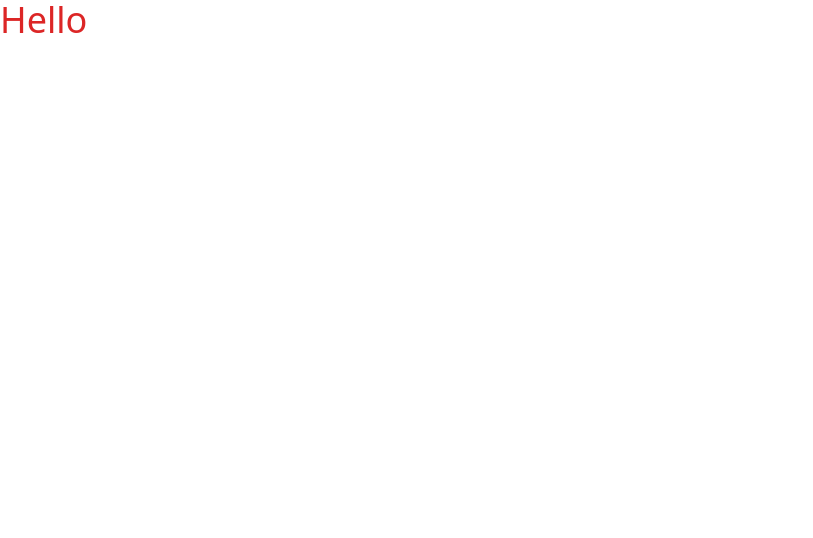
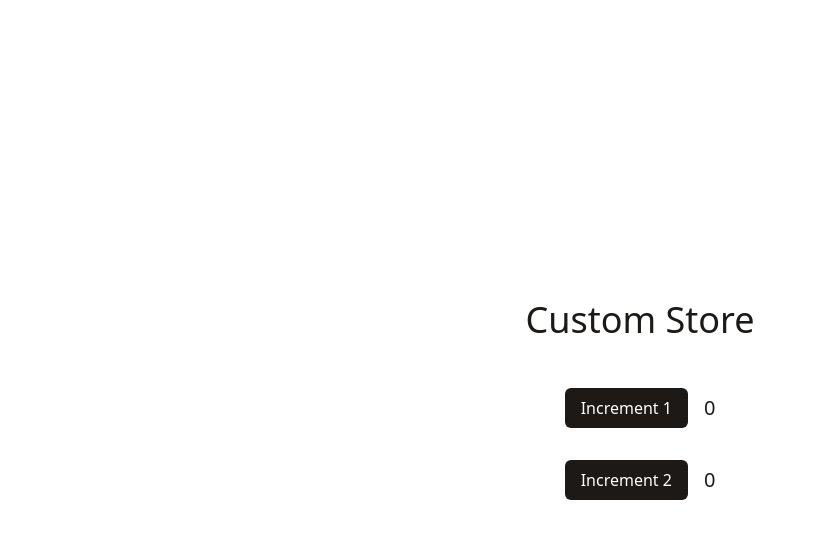
Before and after one commit to Girish21/use-sync-external-store, a React (Vite) app: page / in a window 1280 px wide. Shown: the top 538 px of the page, without its empty margins (0-813 px from the left). Built offline with nearby package versions, Linux system fonts and the light colour scheme.

Commit message:
example base setup

```diff
--- a/src/App.tsx
+++ b/src/App.tsx
@@ -1,9 +1,58 @@
-function App() {
+import { Button as BaseButton, Text as BaseText } from "./component";
+import { Main, Row, Section } from "./layout";
+import { InferStoreState, createStore } from "./store";
+
+const countStore = createStore({ count_1: 0, count_2: 1 });
+
+const Button = (
+  props: React.ComponentProps<typeof BaseButton> & {
+    stateKey: StoreStateKey;
+  }
+) => {
+  // eslint-disable-next-line @typescript-eslint/no-unused-vars
+  const { stateKey, onClick, ...tail } = props;
+
+  const handleClick = (e: React.MouseEvent<HTMLButtonElement>) => {
+    // noop
+
+    onClick?.(e);
+  };
+
+  return <BaseButton onClick={handleClick} {...tail} />;
+};
+
+const Text = (
+  props: Omit<React.ComponentProps<typeof BaseText>, "children"> & {
+    stateKey: StoreStateKey;
+  }
+) => {
+  // eslint-disable-next-line @typescript-eslint/no-unused-vars
+  const { stateKey, ...tail } = props;
+
+  const value = 0;
+
+  return <BaseText {...tail}>{value}</BaseText>;
+};
+
+const App = () => {
   return (
-    <>
-      <h1 className="text-4xl text-red-600">Hello</h1>
-    </>
+    <Main>
+      <h1 className="text-4xl text-stone-900">Custom Store</h1>
+      <Section>
+        <Row>
+          <Button stateKey="count_1">Increment 1</Button>
+          <Text stateKey="count_1" />
+        </Row>
+        <Row>
+          <Button stateKey="count_2">Increment 2</Button>
+          <Text stateKey="count_2" />
+        </Row>
+      </Section>
+    </Main>
   );
-}
+};
+
+type StoreState = InferStoreState<typeof countStore>;
+type StoreStateKey = keyof StoreState;
 
 export default App;
--- /dev/null
+++ b/src/component.tsx
@@ -0,0 +1,18 @@
+import React from "react";
+
+export const Button: React.FC<React.ButtonHTMLAttributes<HTMLButtonElement>> = (
+  props
+) => {
+  return (
+    <button
+      className="px-4 py-2 bg-stone-900 text-white rounded-md active:scale-90 transition-transform duration-150 ease-out"
+      {...props}
+    />
+  );
+};
+
+export const Text: React.FC<React.HTMLAttributes<HTMLParagraphElement>> = (
+  props
+) => {
+  return <p className="text-stone-900 text-xl" {...props} />;
+};
--- /dev/null
+++ b/src/layout.tsx
@@ -0,0 +1,19 @@
+import React from "react";
+
+export const Main: React.FC<{ children: React.ReactNode }> = ({ children }) => {
+  return (
+    <main className="flex items-center justify-center flex-col gap-12 h-full">
+      {children}
+    </main>
+  );
+};
+
+export const Section: React.FC<{ children: React.ReactNode }> = ({
+  children,
+}) => {
+  return <section className="flex flex-col gap-8">{children}</section>;
+};
+
+export const Row: React.FC<{ children: React.ReactNode }> = ({ children }) => {
+  return <div className="flex flex-row items-center gap-4">{children}</div>;
+};
--- /dev/null
+++ b/src/store.ts
@@ -0,0 +1,15 @@
+export function createStore<T>(initialState: T) {
+  let state = initialState;
+
+  return {
+    getState: () => state,
+    setState: (newState: T) => {
+      state = newState;
+    },
+  };
+}
+
+export type InferStoreState<
+  // eslint-disable-next-line @typescript-eslint/no-explicit-any
+  T extends { getState: () => any; setState: (val: any) => void }
+> = T["getState"] extends () => infer R ? R : never;
```
